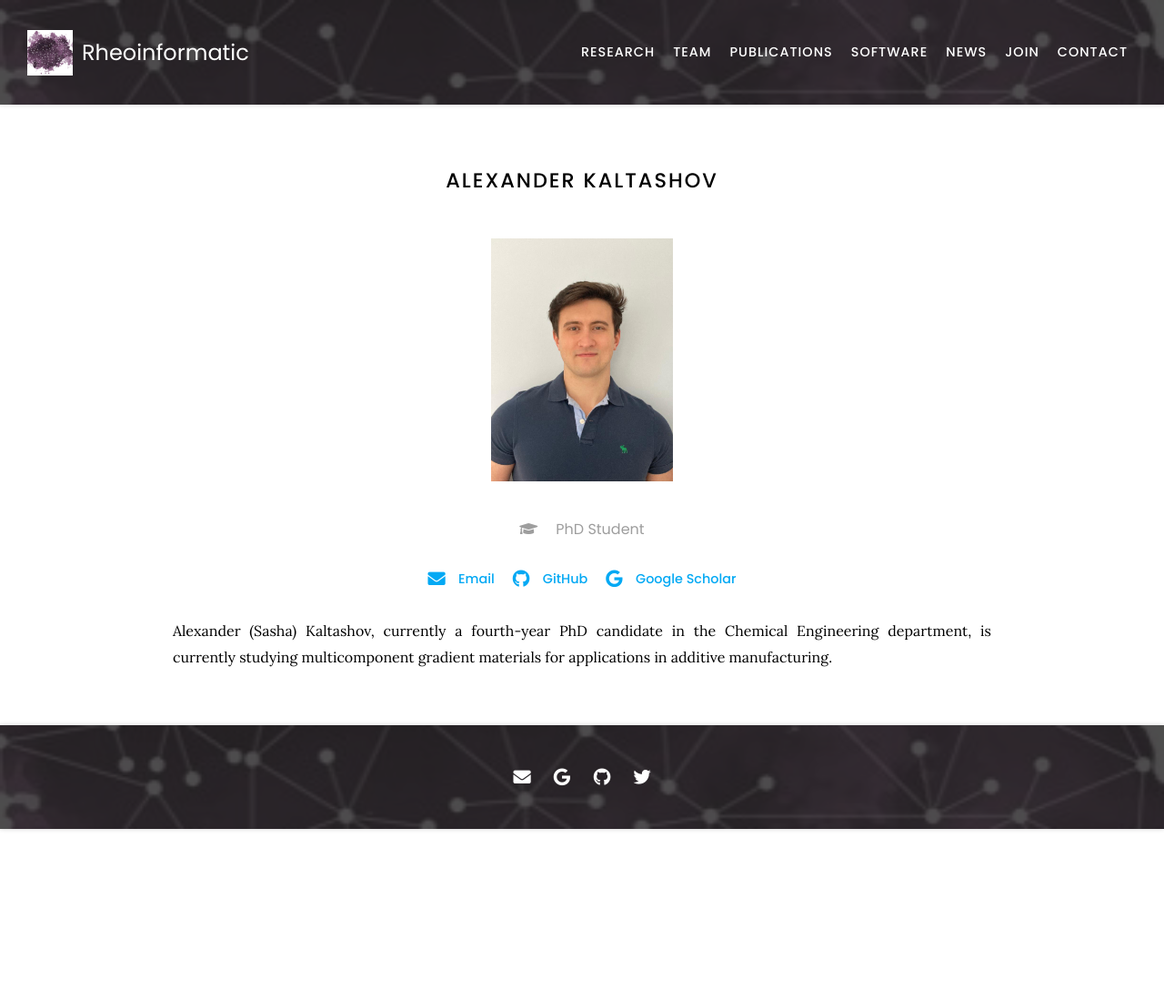
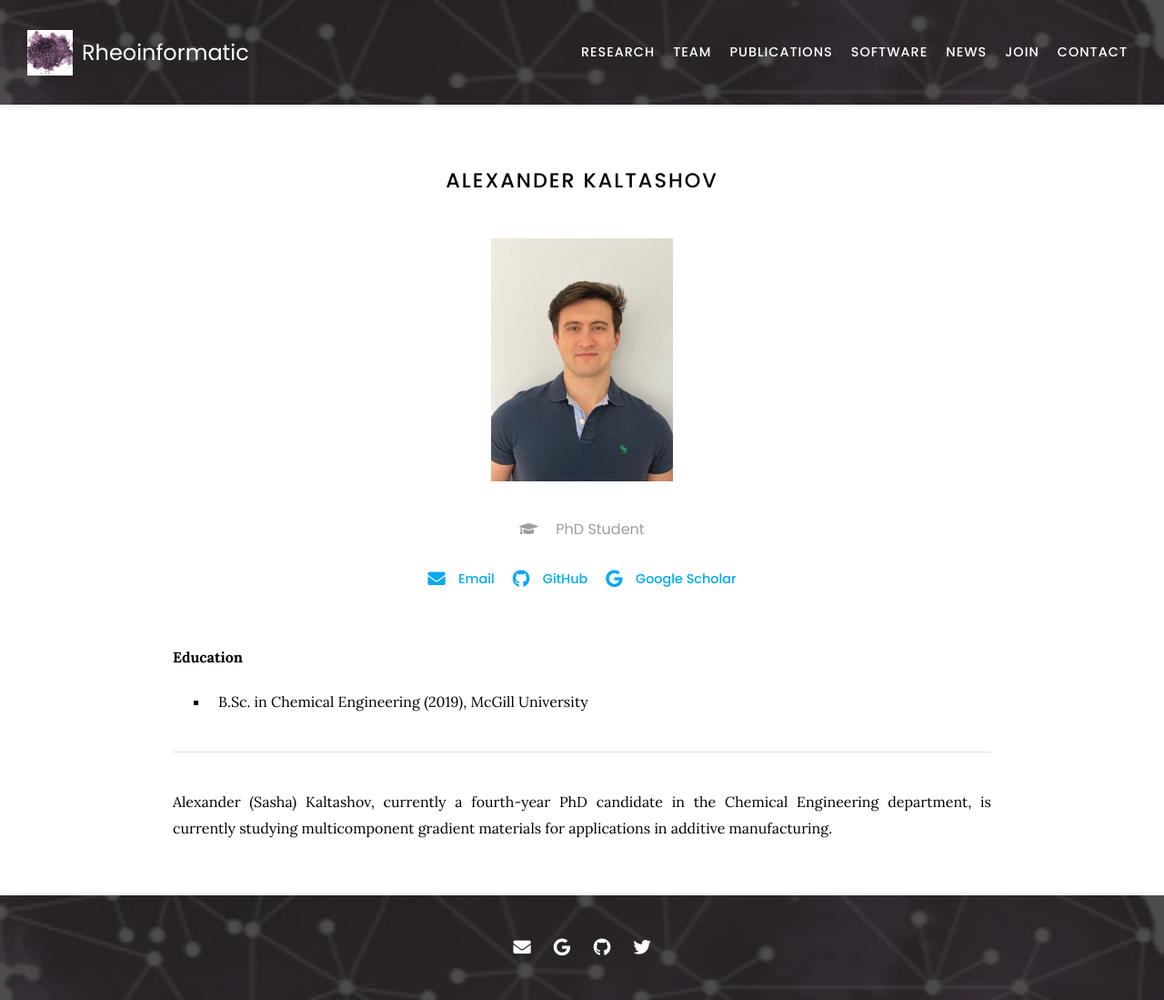
Before and after one commit to procf/procf.github.io, a Jekyll site: the page built from _members/alexander-kaltashov.md, in a window 1280 px wide. Shown: the whole page at 91% size. Built offline with Jekyll 4.4.1, drawn with Linux system fonts in a browser that asks for light colours; nearby versions of some CDN libraries; before the commit the page ends 911 px from its top, so only the background shows below that.

Commit message:
Update alexander-kaltashov.md

```diff
--- a/_members/alexander-kaltashov.md
+++ b/_members/alexander-kaltashov.md
@@ -12,4 +12,11 @@ links:
   google-scholar: Ng_n6GQAAAAJ&hl
 ---
 
+<br>
+**Education**
+<br>
+- B.Sc. in Chemical Engineering (2019), McGill University
+<br>
+<hr>
+
 Alexander (Sasha) Kaltashov, currently a fourth-year PhD candidate in the Chemical Engineering department, is currently studying multicomponent gradient materials for applications in additive manufacturing.
```
